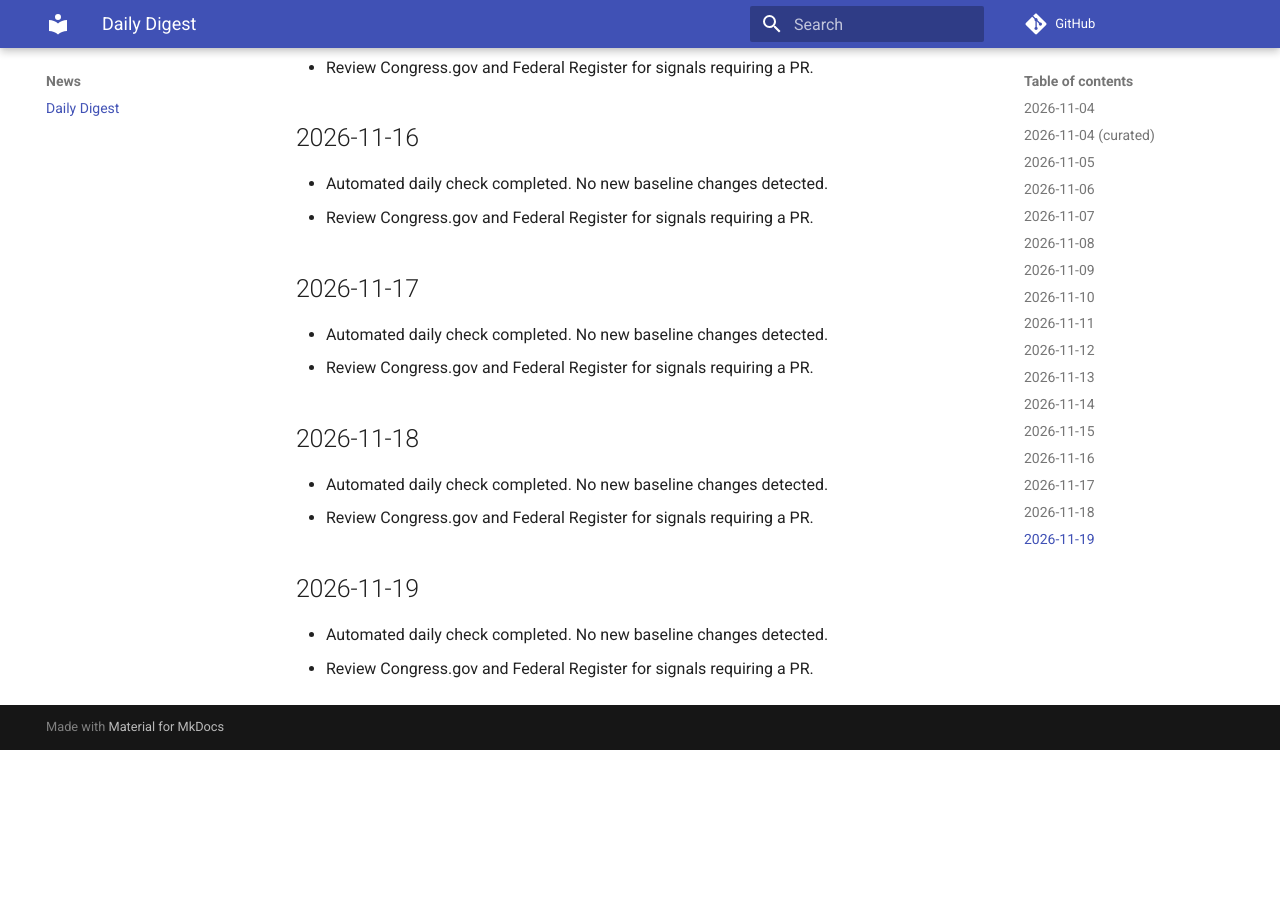
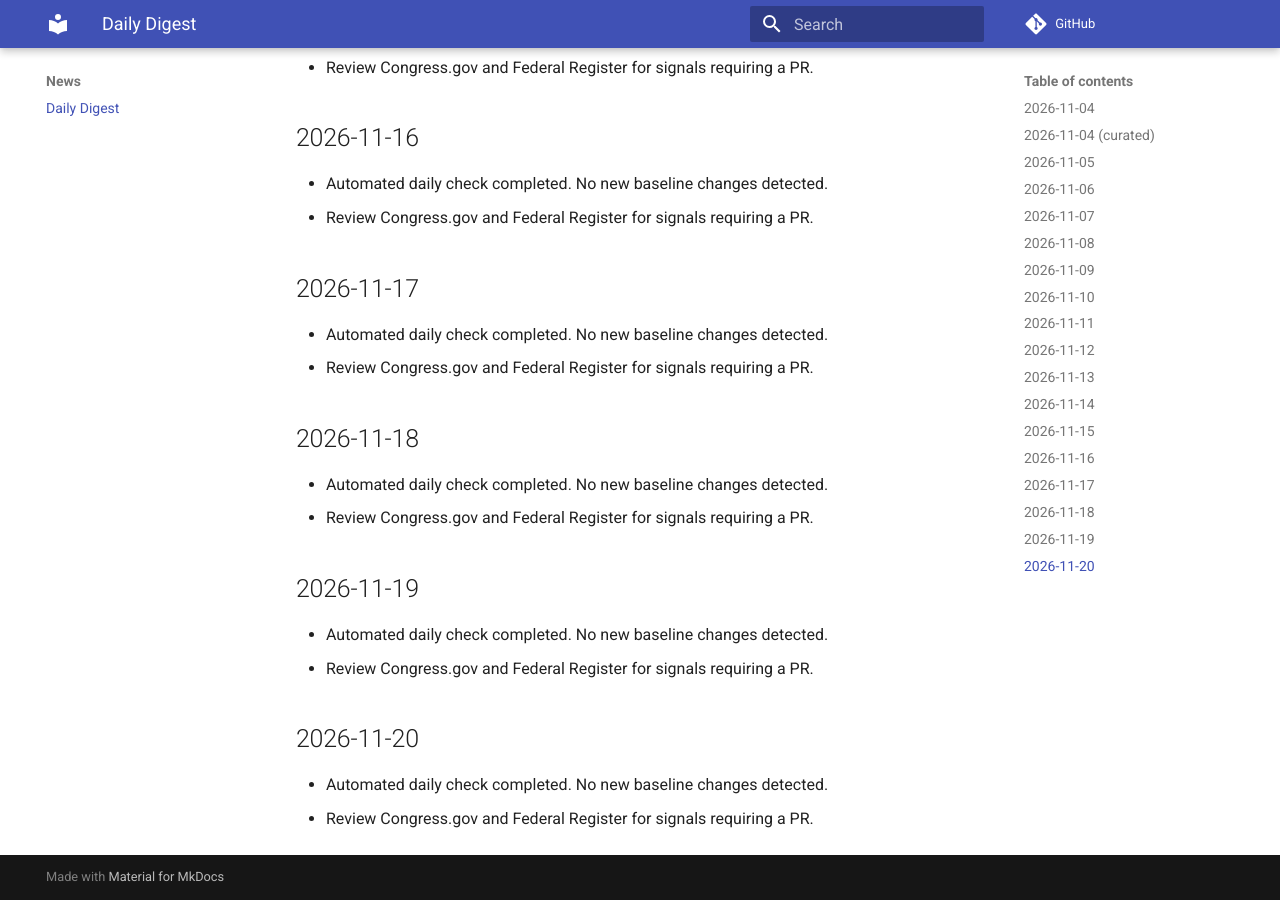
Before and after one commit to felipelago17/Congressional-Influence-Sanctions-Export-Controls, an MkDocs documentation site: the page built from docs/news/digest.md, in a window 1280 px wide and 900 px high, scrolled down 2194 px. Built offline with MkDocs 1.6.1 and Material for MkDocs 9.7.7, drawn with Linux system fonts in a browser that asks for light colours; comment, search, counter and statistics services are not loaded; before the commit the page ends 2944 px from its top, so only the background shows below that.

Commit message:
chore: daily digest

```diff
--- a/docs/news/digest.md
+++ b/docs/news/digest.md
@@ -85,3 +85,8 @@ Automated updates only. Tracker rows are added via pull request.
 
 - Automated daily check completed. No new baseline changes detected.
 - Review Congress.gov and Federal Register for signals requiring a PR.
+
+## 2026-11-20
+
+- Automated daily check completed. No new baseline changes detected.
+- Review Congress.gov and Federal Register for signals requiring a PR.
```
